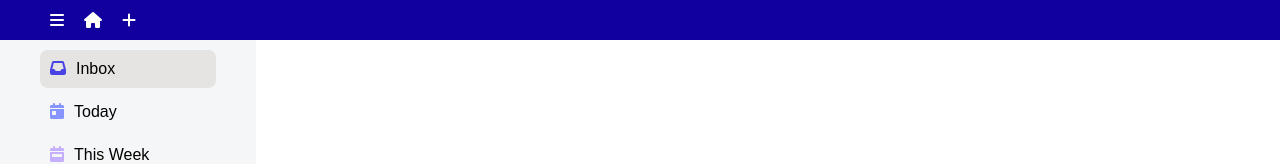
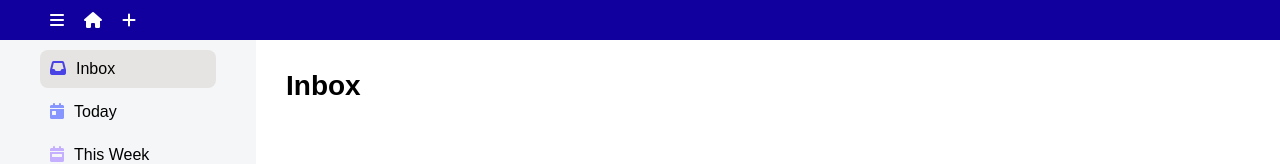
Before and after one commit to balinwarren/Todo-App, a website built with webpack: page dist/index.html in a window 1280 px wide. Shown: the top 164 px of the page. Built offline with nearby package versions, Linux system fonts and the light colour scheme.

Commit message:
Added tasklist container and project title element

```diff
--- a/src/modules/UI.js
+++ b/src/modules/UI.js
@@ -41,10 +41,12 @@ export default class UI {
         mainScreen.classList.add('main-screen');
 
         mainScreen.appendChild(UI.createSideBar());
+        mainScreen.appendChild(UI.createTaskList());
 
         document.body.appendChild(mainScreen);
     }
 
+    //sidebar dom construction
     static createSideBar (){
         const sideBar = document.createElement('div');
         sideBar.classList.add('side-bar');
@@ -87,4 +89,18 @@ export default class UI {
 
         return tab;
     }
+
+    //task screen dom construction
+    static createTaskList (){
+        const taskList = document.createElement('div');
+        taskList.classList.add('task-list-container');
+
+        const title = document.createElement('p');
+        title.innerHTML = 'Inbox';
+        title.classList.add('title-text');
+        title.classList.add('task-list-item');
+        taskList.appendChild(title);
+
+        return taskList;
+    }
 }
--- a/src/style.css
+++ b/src/style.css
@@ -110,3 +110,24 @@ body {
     cursor: pointer;
     background-color: var(--secondary-light);
 }
+
+/* Task List Screen */
+.task-list-container {
+    display: flex;
+    flex-direction: column;
+    gap: 20px;
+    width: 80%;
+    height: 100%;
+}
+
+.task-list-container > p {
+    font-family: arial;
+    font-size: 28px;
+    font-weight: bold;
+    margin: 0;
+    padding: 0;
+}
+
+.task-list-container > .task-list-item {
+    margin: 30px;
+}
```
Also changed, not shown: dist/main.bundle.js.
